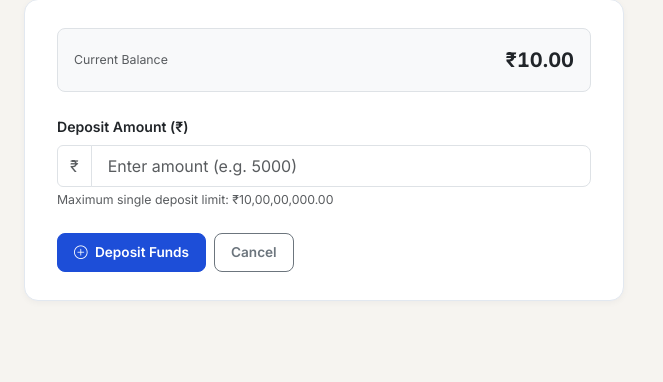
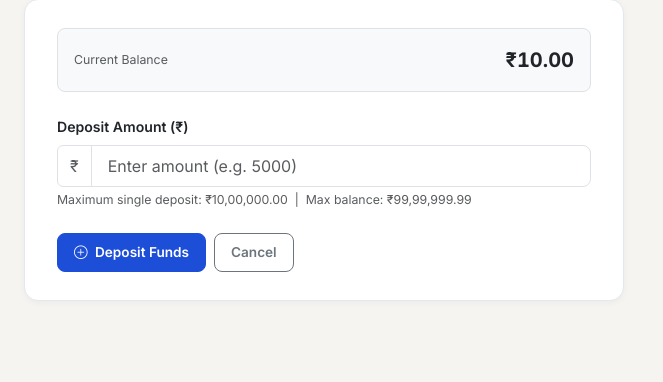
Before and after one commit to Dua-Saeed641/Banking-Management-Web-Application, a Python web app: template templates/user/deposit.html in a window 1280 px wide. Shown: the part 97-479 px from the top of the page, without its empty margins (0-663 px from the left). Run offline with Jinja, Linux system fonts and the light colour scheme; the template is opened without the code that fills it: most values are stand-ins (such as "Sample title", 1, 10 or a date in 2020).

Commit message:
fix: correct deposit input max attribute and hint text to match real limits

```diff
--- a/templates/user/deposit.html
+++ b/templates/user/deposit.html
@@ -35,12 +35,12 @@
                     class="form-control form-control-lg fs-6"
                     placeholder="Enter amount (e.g. 5000)"
                     min="1"
-                    max="100000000"
+                    max="1000000"
                     step="0.01"
                     required
                 >
             </div>
-            <div class="form-text extra-small text-muted">Maximum single deposit limit: ₹10,00,00,000.00</div>
+            <div class="form-text extra-small text-muted">Maximum single deposit: ₹10,00,000.00 &nbsp;|&nbsp; Max balance: ₹99,99,999.99</div>
         </div>
 
         <div class="d-flex gap-2">
```
